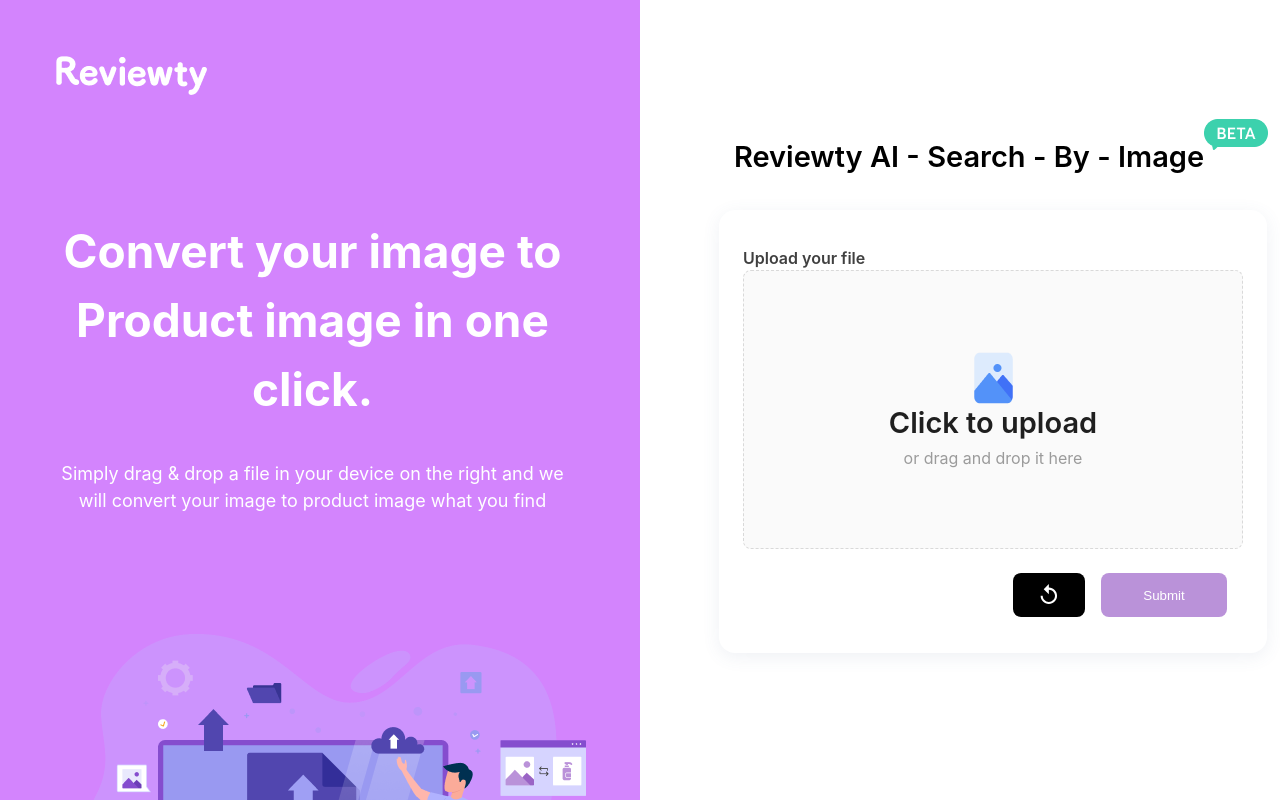
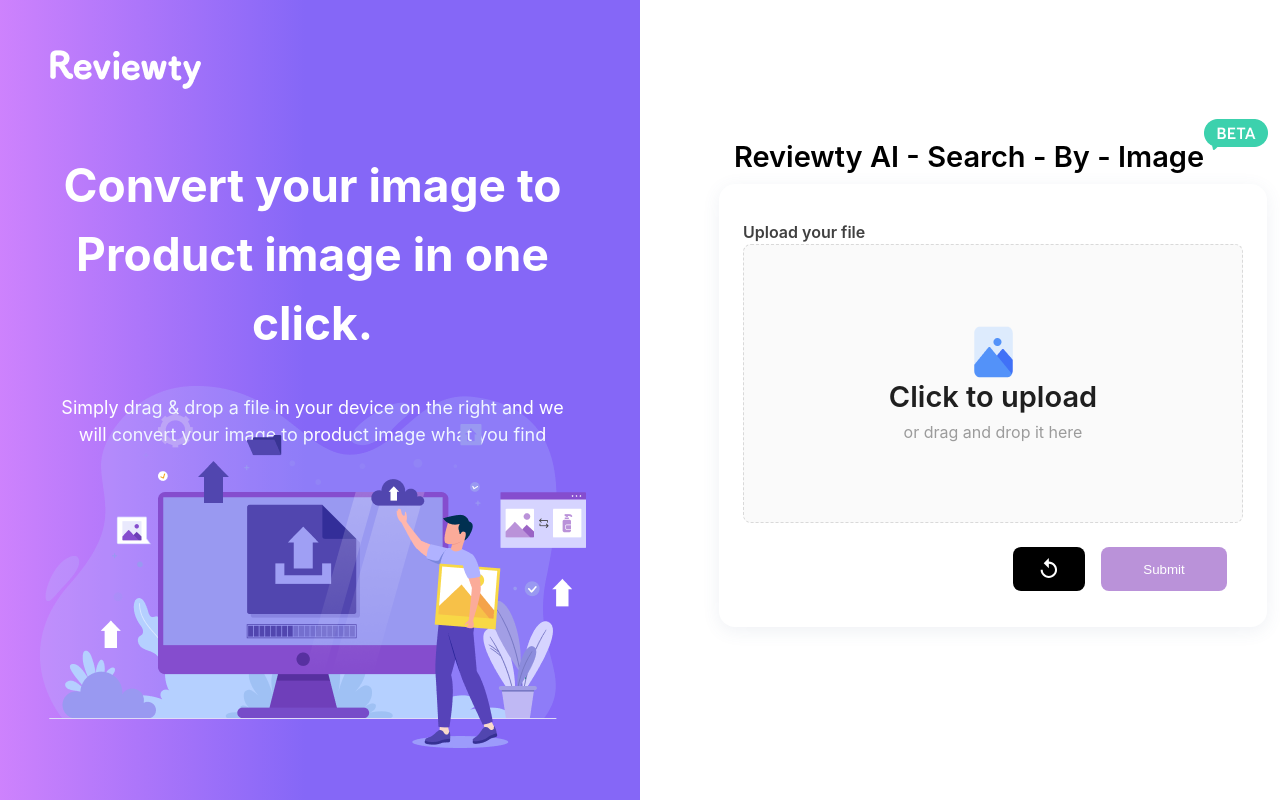
Before and after one commit to KkEditor/search_by_image, a React (Create React App) app: page / in a window 1280 px wide. Shown: the top 800 px of the page. Built offline with nearby package versions, Linux system fonts and the light colour scheme.

Commit message:
fix: optimize code

```diff
--- a/src/App.tsx
+++ b/src/App.tsx
@@ -1,4 +1,4 @@
-import { Col, message, Row, Upload, UploadProps } from "antd";
+import { Col, message, Row, Spin, Upload, UploadProps } from "antd";
 import { RcFile, UploadFile } from "antd/es/upload";
 import { SyntheticEvent, useState } from "react";
 import "./app.scss";
@@ -23,17 +23,17 @@
 }
 
 function App() {
-  const [file, setFile] = useState<any>({});
-  const [loadingPercentage, setLoadingPercentage] = useState(0);
   const [originFile, setOriginFile] = useState<UploadFile<any>>();
   const [currentImage, setCurrentImage] = useState<string>();
   const [isSubmitted, setIsSubmited] = useState(false);
   const [data, setData] = useState<IData[]>([]);
+  const [loading, setLoading] = useState(false);
 
   const [selectedImage, setSelectedImage] = useState<IData>();
 
   const props: UploadProps = {
-    // showUploadList: false,
+    maxCount: 1,
+    showUploadList: false,
     async onChange(info) {
       console.log("day la change", info);
       const { status } = info.file;
@@ -43,7 +43,6 @@
       if (status === "done") {
         const base64 = await getBase64(info.file.originFileObj as RcFile);
 
-        setFile(info.file);
         setCurrentImage(base64);
         setOriginFile(info.file);
         message.success(`${info.file.name} file uploaded successfully.`);
@@ -73,17 +72,24 @@
   const reloadHandler = () => {
     setCurrentImage("");
     setData([]);
+    setSelectedImage(undefined);
     setIsSubmited(false);
   };
 
   const submitHandler = async (e: SyntheticEvent) => {
     e.preventDefault();
+
+    if (!currentImage) {
+      message.error(`You must upload 1 file (png,jpg)`);
+      return;
+    }
     setIsSubmited(true);
+    setLoading(true);
 
     const formData = new FormData();
     formData.append("image", originFile?.originFileObj as File);
     const response = await axios.post(
-      `http://ec2-3-0-19-91.ap-southeast-1.compute.amazonaws.com:2030/process_image`,
+      `http://ec2-18-136-120-15.ap-southeast-1.compute.amazonaws.com:2030/process_image`,
       formData,
       {
         headers: {
@@ -92,13 +98,13 @@
       }
     );
 
+    setLoading(false);
+
     if (response) {
       setData(response.data);
       setSelectedImage(response.data[0]);
     }
   };
-
-  console.log("selected", selectedImage);
 
   const selectImageHandler = (dataImageSelected: IData) => {
     if (dataImageSelected) setSelectedImage(dataImageSelected);
@@ -110,16 +116,8 @@
       })}
     >
       <form onSubmit={submitHandler}>
-        <Row
-          className="app-container"
-          gutter={[30, 30]}
-          style={{ position: "relative", transition: "all 2s" }}
-        >
-          <Col
-            span={12}
-            className="app-container__left"
-            style={{ position: "relative" }}
-          >
+        <Row className="app-container" gutter={[30, 30]}>
+          <Col span={12} className="app-container__left">
             <div className="app-container__left--card">
               <div>
                 <div className="app-container__left--card__logo">
@@ -134,7 +132,7 @@
                 </p>
               </div>
 
-              <div className="flex justify-center">
+              <div className="app-container__left--card__img">
                 <img src={bg} alt="logo" />
               </div>
             </div>
@@ -158,8 +156,8 @@
               <Row className={"upload-content__results"} gutter={[30, 30]}>
                 {selectedImage ? (
                   <Col span={24}>
-                    <h3>{selectedImage.name}</h3>
-                    <div>
+                    <h3 className="pt-3">{selectedImage.name}</h3>
+                    <div className="pt-3">
                       <Stars
                         ratingNumber={Number(selectedImage.review_avg_rate)}
                       />
@@ -170,34 +168,36 @@
                       <span></span>
                     </div>
                     <a>Link sản phẩm để đây</a>
-
-                    <img
-                      className="upload-content__results--main-img"
-                      src={selectedImage.url}
-                      alt="currentImage"
-                    />
+                    <div className="flex justify-center">
+                      <div
+                        className="background-image"
+                        style={{
+                          backgroundImage: `url(${selectedImage.url})`,
+                        }}
+                      ></div>
+                    </div>
                   </Col>
                 ) : (
-                  <div>
-                    <p>Loading... {loadingPercentage}%</p>
-                  </div>
+                  <Col span={24} className="flex justify-center items-center">
+                    <Spin spinning={loading}></Spin>
+                  </Col>
                 )}
 
                 {data?.map((root) => (
                   <Col
+                    className="cursor-pointer"
                     span={4}
                     key={Number(root?.product_id)}
                     onClick={() => selectImageHandler(root)}
                   >
                     <div>
                       <img
-                        className={clsx({
+                        className={clsx("w-full", {
                           "image-selected":
                             root.product_id === selectedImage?.product_id,
                         })}
                         src={root?.url}
-                        style={{ width: "100%" }}
-                        alt="asd"
+                        alt={root.name}
                       />
                     </div>
                   </Col>
@@ -221,25 +221,13 @@
                   }}
                 >
                   {currentImage ? (
-                    <div
-                      // style={{ maxHeight: "384px" }}
-                      className="upload-content__show-image"
-                    >
+                    <div className="upload-content__show-image">
                       <div
+                        className="background-image"
                         style={{
                           backgroundImage: `url(${currentImage})`,
-                          backgroundRepeat: "no-repeat",
-                          backgroundSize: "contain",
-                          width: "100%",
-                          backgroundPosition: "center center",
-                          height: "500px",
                         }}
                       ></div>
-                      {/* <img
-                        src={currentImage}
-                        style={{ width: "500px", height: "auto" }}
-                        alt="draggerImage"
-                      /> */}
                     </div>
                   ) : (
                     <div className="default-upload">
@@ -254,13 +242,18 @@
 
                 <div className="btn-group flex">
                   <button
-                    className="btn-clear"
+                    disabled={loading}
+                    className={clsx("btn-clear", { "btn-disabled": loading })}
                     type="button"
                     onClick={reloadHandler}
                   >
                     <ReloadIcon />
                   </button>
-                  <button className="btn-submit" type="submit">
+                  <button
+                    className={clsx("btn-submit", { "btn-disabled": loading })}
+                    type="submit"
+                    disabled={loading}
+                  >
                     Submit
                   </button>
                 </div>
--- a/src/app.scss
+++ b/src/app.scss
@@ -1,12 +1,62 @@
 $color-white: white;
 
 .App {
-  height: 100%;
+  height: 100vh;
   margin: 0;
   padding: 0;
   position: relative;
-  background: linear-gradient(90deg, #d384fd 50%, $color-white 50%);
   transition: all 2s ease-in-out;
+  &.uploaded {
+    background: linear-gradient(90deg, #d384fd -1.03%, #8567f7 48.97%);
+
+    .app-container__left--card {
+      opacity: 0;
+
+      h1 {
+        transition: all 0.25s ease-in-out;
+      }
+
+      p {
+        transition: all 0.25s ease-in-out;
+      }
+    }
+
+    .app-container__right {
+      &.uploaded {
+        position: initial;
+        transition: all 0.5s ease-in-out;
+
+        .upload-content__results {
+          display: flex;
+          opacity: 1;
+          transform: translateX(-1%);
+          height: 590px;
+
+          &--main-img {
+            background: $color-white;
+            width: 384px;
+          }
+        }
+
+        .app-container__right--card {
+          padding: 139px 64px;
+          &-title h2 {
+            color: $color-white;
+            left: 50%;
+            transform: translateX(-50%);
+            transition: all 0.5s ease-in-out;
+            white-space: nowrap;
+            margin-bottom: 100px;
+            position: absolute;
+            span img {
+              position: absolute;
+              top: -20px;
+            }
+          }
+        }
+      }
+    }
+  }
   &::before {
     content: "";
     position: absolute;
@@ -14,21 +64,43 @@
     right: 0;
     bottom: 0;
     left: 0;
-    background: linear-gradient(90deg, #d384fd 100%, #d384fd 50%);
+    background: linear-gradient(90deg, #d384fd -1.03%, #8567f7 48.97%);
     opacity: 0;
     transition: opacity 0.5s linear;
+  }
+  form {
+    height: inherit;
   }
 
   &.uploaded::before {
     opacity: 1;
   }
   .app-container {
-    height: 100vh;
+    height: inherit;
+    // height: 100vh;
     &__left {
+      background: linear-gradient(90deg, #d384fd -1.03%, #8567f7 48.97%);
+
+      position: relative;
+      height: inherit;
+
       &--card {
-        padding: 56px;
+        display: flex;
+        flex-direction: column;
+        justify-content: space-between;
+        height: inherit;
+        > div {
+          padding: 50px;
+        }
         &__logo {
-          padding-bottom: 120px;
+          padding-bottom: 60px;
+        }
+
+        &__img {
+          position: absolute;
+          bottom: 0;
+          left: 50%;
+          transform: translateX(-50%);
         }
         p {
           color: $color-white;
@@ -49,44 +121,11 @@
         position: relative;
       }
 
-      &.uploaded {
-        position: initial;
-        transition: all 0.5s ease-in-out;
-
-        .upload-content__results {
-          display: flex;
-          opacity: 1;
-          transform: translateX(-1%);
-
-          &--main-img {
-            background: $color-white;
-            width: 100%;
-          }
-        }
-
-        .app-container__right--card {
-          padding: 139px 64px;
-          &-title h2 {
-            color: $color-white;
-            left: 50%;
-            transform: translateX(-50%);
-            transition: all 0.5s ease-in-out;
-            white-space: nowrap;
-            margin-bottom: 100px;
-            position: absolute;
-            span img {
-              position: absolute;
-              top: -20px;
-            }
-          }
-        }
-      }
-
       .upload-content__results {
         background: $color-white;
         padding: 24px 36px;
         position: absolute;
-        top: 20%;
+        top: 23%;
         width: 100%;
         max-width: 600px;
         opacity: 0;
@@ -116,7 +155,7 @@
     position: absolute;
     width: 100%;
     max-width: 500px;
-    top: 20%;
+    top: 23%;
     z-index: 3;
     padding-bottom: 24px;
 
@@ -128,7 +167,7 @@
     transition: all 0.5s ease-in-out;
 
     &.show-image {
-      top: 20%;
+      top: 23%;
       transform: translate(-130%);
     }
   }
@@ -230,6 +269,14 @@
     justify-content: center;
   }
 
+  .items-center {
+    align-items: center;
+  }
+
+  .cursor-pointer {
+    cursor: pointer;
+  }
+
   @keyframes invisibled {
     from {
       transform: translateX(0%);
@@ -251,3 +298,20 @@
     border: 1px solid #ba92d9;
   }
 }
+
+.btn-disabled {
+  cursor: initial;
+  opacity: 0.5;
+}
+
+.pt-3 {
+  padding-bottom: 12px;
+}
+
+.background-image {
+  background-repeat: no-repeat;
+  background-size: contain;
+  width: 100%;
+  background-position: center center;
+  height: 350px;
+}
--- a/src/index.scss
+++ b/src/index.scss
@@ -129,8 +129,14 @@
   cursor: pointer;
 }
 
+// div {
+//   height: inherit;
+// }
+
 body {
   max-width: 1920px;
   width: 100%;
   margin: 0 auto;
+  height: 100vh;
+  overflow: hidden;
 }
```
